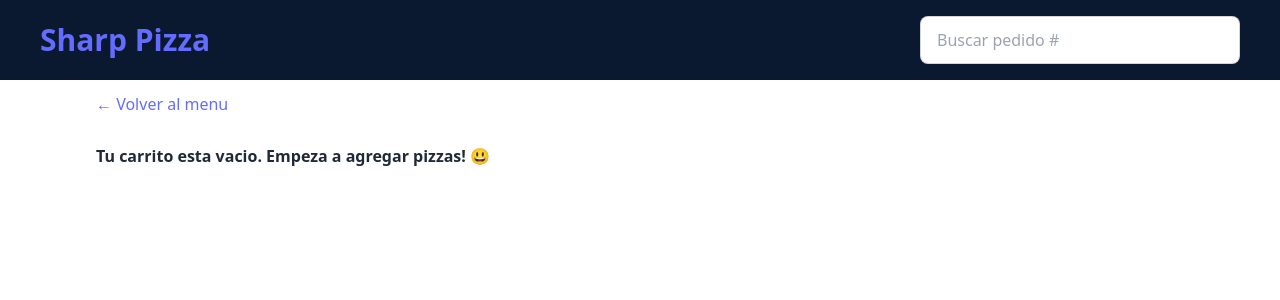
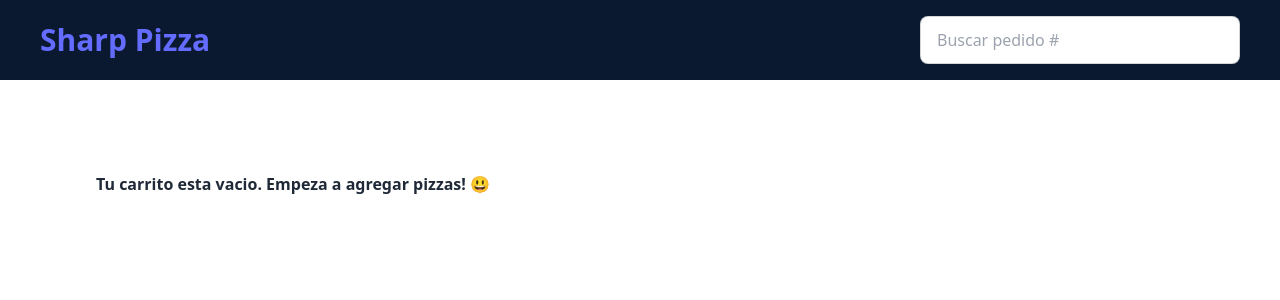
Before and after one commit to No-Country/c14-46-m-csharp-react, a React (Vite) app in the folder front/sharp-pizza/: page /cart in a window 1280 px wide. Shown: the top 300 px of the page. Built offline with nearby package versions, Linux system fonts and the light colour scheme.

Commit message:
Cleaning some code in EmptyCart.jsx

```diff
--- a/front/sharp-pizza/src/features/cart/EmptyCart.jsx
+++ b/front/sharp-pizza/src/features/cart/EmptyCart.jsx
@@ -4,9 +4,7 @@ import { Link } from "react-router-dom"
 const EmptyCart = () => {
   return (
     <div className='px-4 py-3'>
-      <Link to="/menu">&larr; Volver al menu</Link>
-
-      <p className='font-semibold mt-7'>Tu carrito esta vacio. Empeza a agregar pizzas! 😃️</p>
+      <p className='font-semibold mt-20'>Tu carrito esta vacio. Empeza a agregar pizzas! 😃️</p>
     </div>
   )
 }
```
